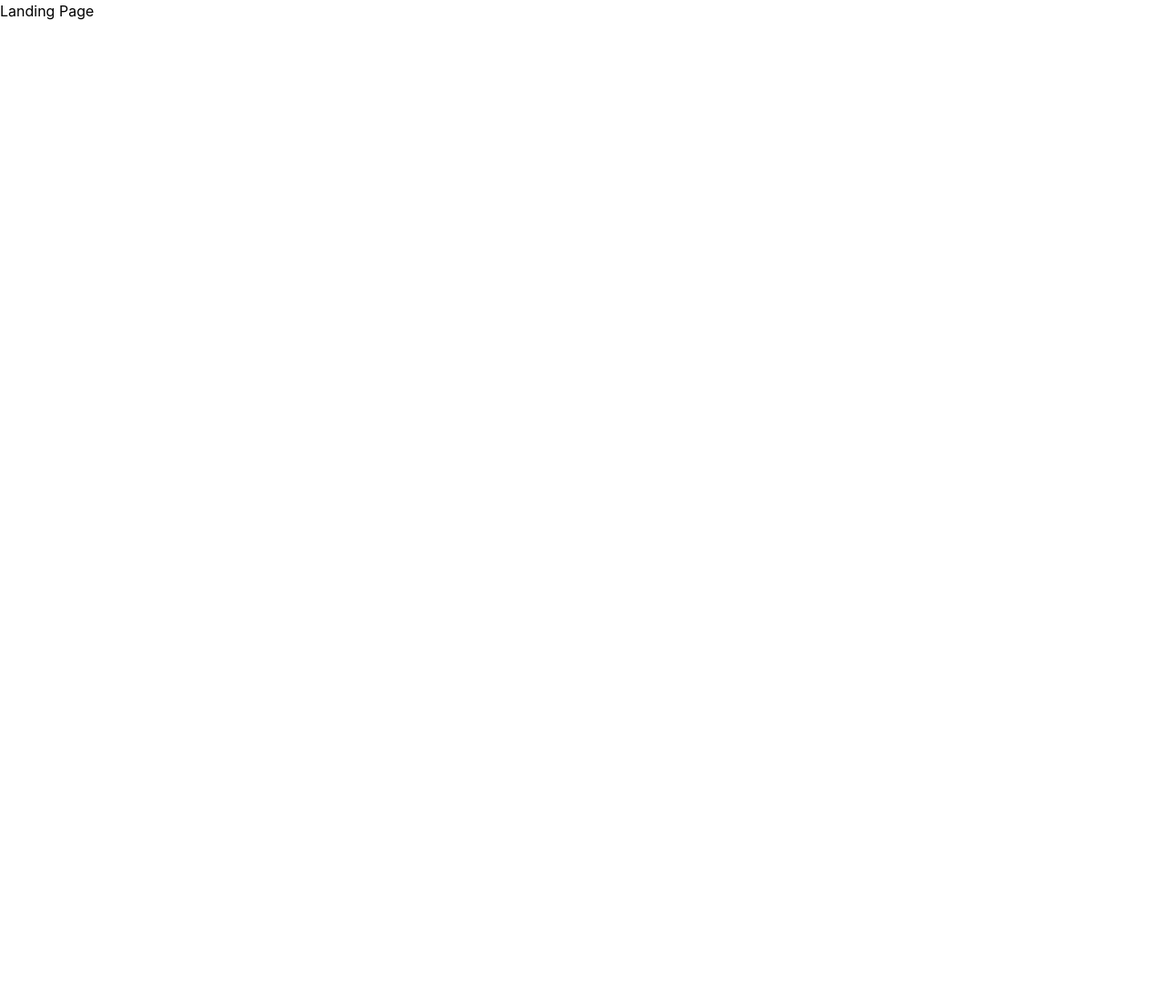
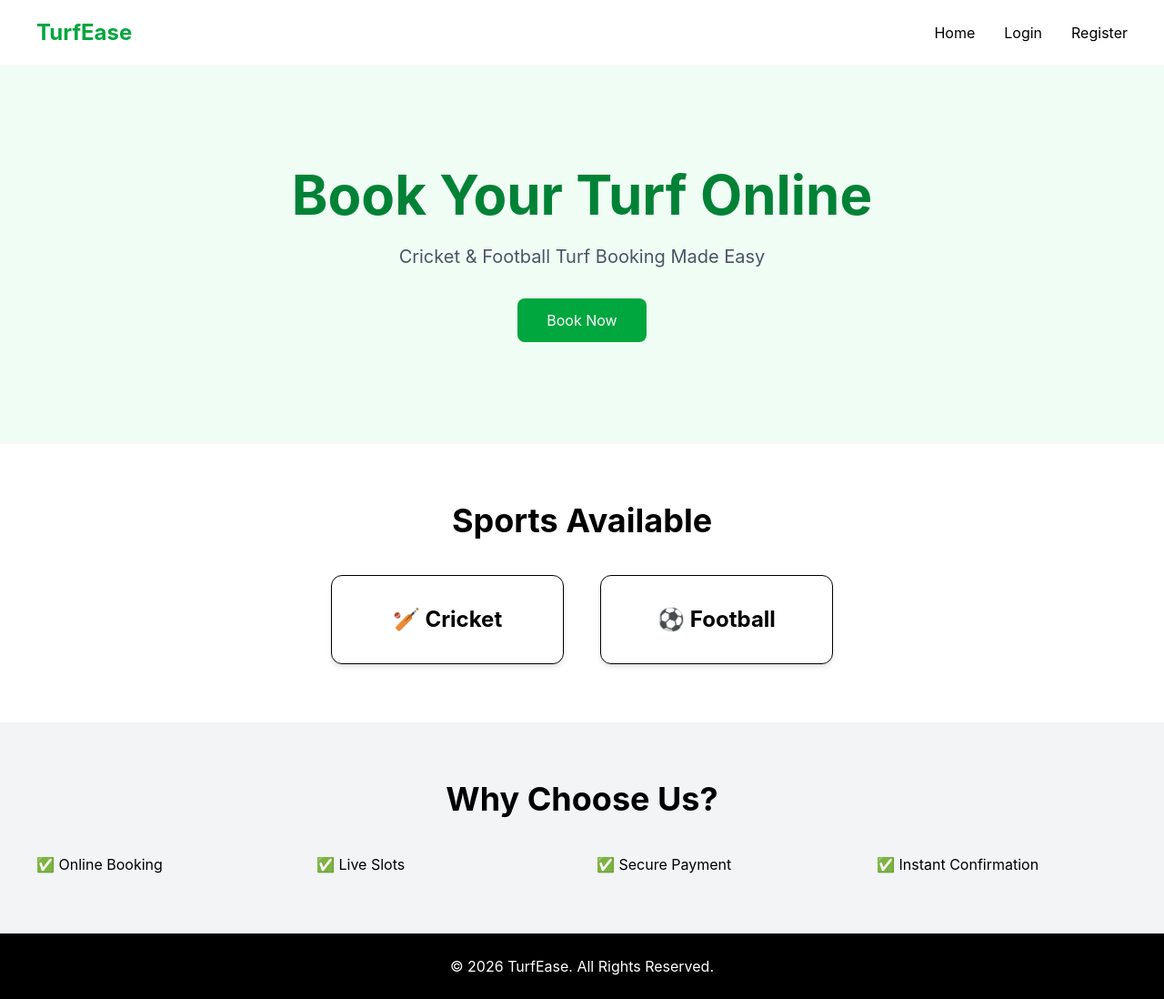
Before and after one commit to KrishnaFTW/turf-booking-system, a React app in the folder frontend/: page / in a window 1280 px wide. Shown: the whole page at 91% size. Before the commit the page ends 800 px from the top, so only its background shows below. Built offline with nearby package versions, Linux system fonts and the light colour scheme; the HTML template or start-up script is replaced by a standard one.

Commit message:
added the file in Ui folder

```diff
--- /dev/null
+++ b/frontend/src/components/common/FeaturesSection.jsx
@@ -0,0 +1,25 @@
+function FeaturesSection() {
+  return (
+    <section className="bg-gray-100 py-16">
+
+      <h2 className="text-center text-4xl font-bold">
+        Why Choose Us?
+      </h2>
+
+      <div className="grid grid-cols-2 md:grid-cols-4 gap-8 mt-10 px-10">
+
+        <div>✅ Online Booking</div>
+
+        <div>✅ Live Slots</div>
+
+        <div>✅ Secure Payment</div>
+
+        <div>✅ Instant Confirmation</div>
+
+      </div>
+
+    </section>
+  );
+}
+
+export default FeaturesSection;
--- /dev/null
+++ b/frontend/src/components/common/HeroSection.jsx
@@ -0,0 +1,23 @@
+function HeroSection() {
+  return (
+    <section className="text-center py-28 bg-green-50">
+
+      <h1 className="text-6xl font-bold text-green-700">
+        Book Your Turf Online
+      </h1>
+
+      <p className="mt-6 text-xl text-gray-600">
+        Cricket & Football Turf Booking Made Easy
+      </p>
+
+      <button
+        className="mt-8 bg-green-600 text-white px-8 py-3 rounded-lg hover:bg-green-700"
+      >
+        Book Now
+      </button>
+
+    </section>
+  );
+}
+
+export default HeroSection;
--- /dev/null
+++ b/frontend/src/components/common/SportsSection.jsx
@@ -0,0 +1,29 @@
+function SportsSection() {
+  return (
+    <section className="py-16">
+
+      <h2 className="text-4xl text-center font-bold">
+        Sports Available
+      </h2>
+
+      <div className="flex justify-center gap-10 mt-10">
+
+        <div className="border rounded-xl p-8 shadow-md w-64 text-center">
+          <h3 className="text-2xl font-bold">
+            🏏 Cricket
+          </h3>
+        </div>
+
+        <div className="border rounded-xl p-8 shadow-md w-64 text-center">
+          <h3 className="text-2xl font-bold">
+            ⚽ Football
+          </h3>
+        </div>
+
+      </div>
+
+    </section>
+  );
+}
+
+export default SportsSection;
--- /dev/null
+++ b/frontend/src/components/layout/Footer.jsx
@@ -0,0 +1,9 @@
+function Footer() {
+  return (
+    <footer className="bg-black text-white text-center py-6">
+      © 2026 TurfEase. All Rights Reserved.
+    </footer>
+  );
+}
+
+export default Footer;
--- /dev/null
+++ b/frontend/src/components/layout/Navbar.jsx
@@ -0,0 +1,25 @@
+import { Link } from "react-router-dom";
+
+function Navbar() {
+  return (
+    <nav className="flex justify-between items-center px-10 py-5 shadow-md bg-white">
+
+      <h1 className="text-2xl font-bold text-green-600">
+        TurfEase
+      </h1>
+
+      <div className="flex gap-8">
+
+        <Link to="/">Home</Link>
+
+        <Link to="/login">Login</Link>
+
+        <Link to="/register">Register</Link>
+
+      </div>
+
+    </nav>
+  );
+}
+
+export default Navbar;
--- /dev/null
+++ b/frontend/src/components/ui/Button.jsx
@@ -0,0 +1,18 @@
+function Button({
+  children,
+  onClick,
+  className = "",
+  type = "button",
+}) {
+  return (
+    <button
+      type={type}
+      onClick={onClick}
+      className={`bg-green-600 hover:bg-green-700 text-white px-6 py-3 rounded-lg transition duration-300 ${className}`}
+    >
+      {children}
+    </button>
+  );
+}
+
+export default Button;
--- /dev/null
+++ b/frontend/src/components/ui/Card.jsx
@@ -0,0 +1,9 @@
+function Card({ children }) {
+  return (
+    <div className="bg-white rounded-xl shadow-lg p-6">
+      {children}
+    </div>
+  );
+}
+
+export default Card;
--- /dev/null
+++ b/frontend/src/components/ui/SectionTitle.jsx
@@ -0,0 +1,13 @@
+function SectionTitle({ title, subtitle }) {
+  return (
+    <div className="text-center mb-12">
+      <h2 className="text-4xl font-bold">{title}</h2>
+
+      <p className="text-gray-500 mt-3">
+        {subtitle}
+      </p>
+    </div>
+  );
+}
+
+export default SectionTitle;
--- a/frontend/src/pages/customer/LandingPage.jsx
+++ b/frontend/src/pages/customer/LandingPage.jsx
@@ -1,7 +1,23 @@
+import Navbar from "../../components/layout/Navbar";
+import HeroSection from "../../components/common/HeroSection";
+import SportsSection from "../../components/common/SportsSection";
+import FeaturesSection from "../../components/common/FeaturesSection";
+import Footer from "../../components/layout/Footer";
+
 function LandingPage() {
-    return (
-        <h1>Landing Page</h1>
-    );
+  return (
+    <>
+      <Navbar />
+
+      <HeroSection />
+
+      <SportsSection />
+
+      <FeaturesSection />
+
+      <Footer />
+    </>
+  );
 }
 
 export default LandingPage;
```
